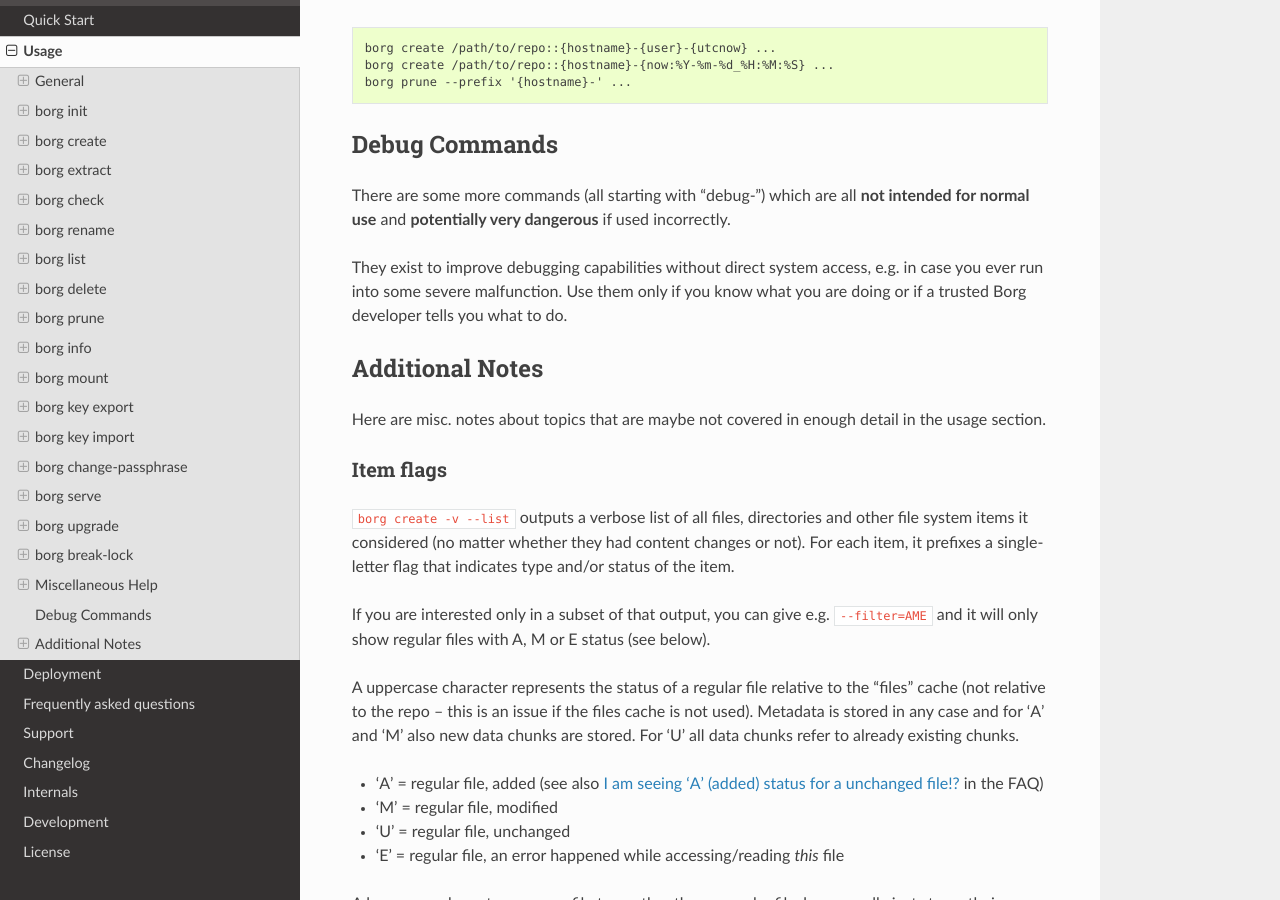
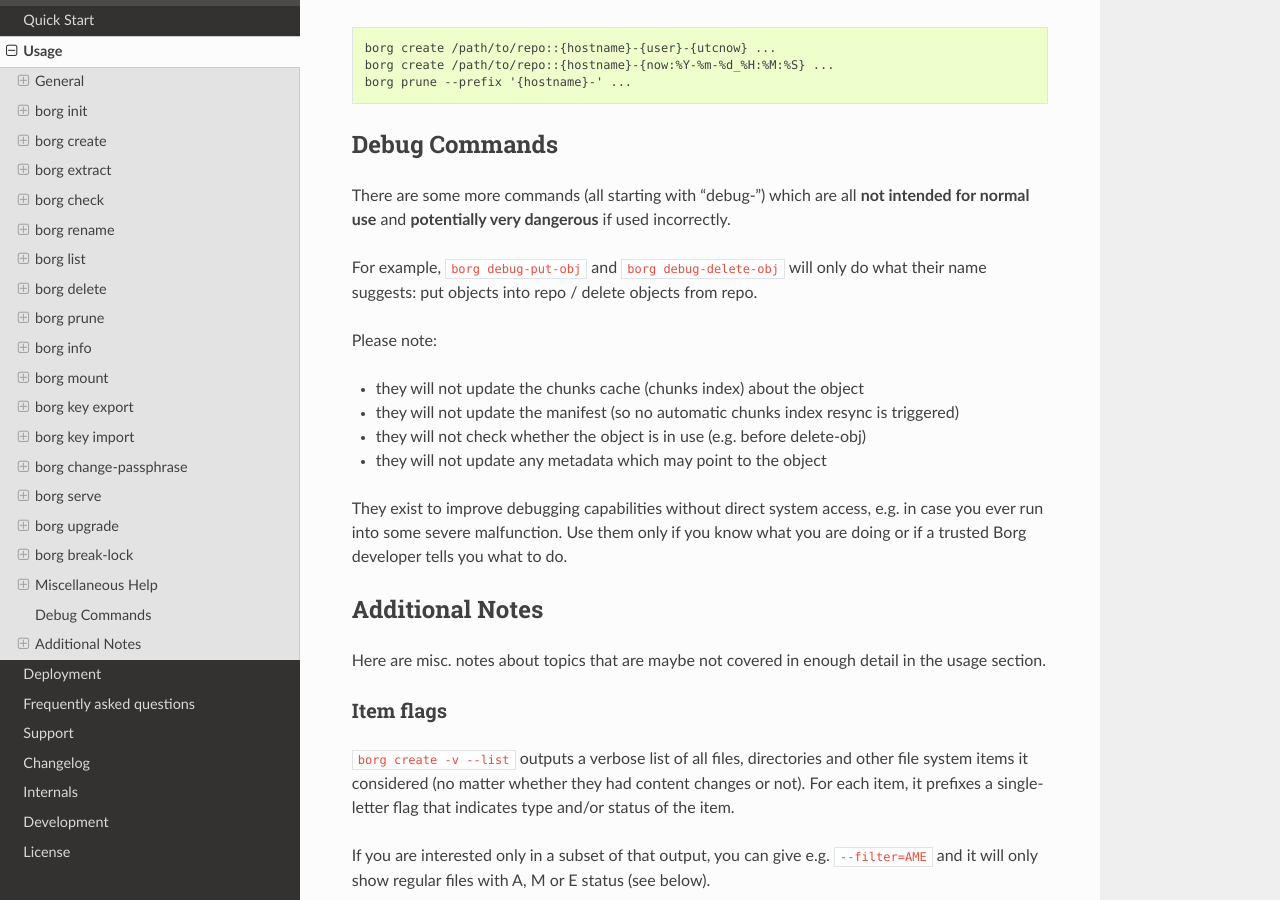
Before and after one commit to borgbackup/borg, a Sphinx documentation site: the page built from docs/usage.rst, in a window 1280 px wide and 900 px high, scrolled down 27839 px. Built offline with Sphinx 7.4.7 and the Read the Docs theme 2.0.0, drawn with Linux system fonts in a browser that asks for light colours; pages that are not in the unit, such as notebooks, are missing from menus; the version number could not be read and is left out.

Commit message:
add more specific warning about write-access debug commands

```diff
--- a/docs/usage.rst
+++ b/docs/usage.rst
@@ -567,8 +567,19 @@ Miscellaneous Help
 
 Debug Commands
 --------------
+
 There are some more commands (all starting with "debug-") which are all
 **not intended for normal use** and **potentially very dangerous** if used incorrectly.
+
+For example, ``borg debug-put-obj`` and ``borg debug-delete-obj`` will only do
+what their name suggests: put objects into repo / delete objects from repo.
+
+Please note:
+
+- they will not update the chunks cache (chunks index) about the object
+- they will not update the manifest (so no automatic chunks index resync is triggered)
+- they will not check whether the object is in use (e.g. before delete-obj)
+- they will not update any metadata which may point to the object
 
 They exist to improve debugging capabilities without direct system access, e.g.
 in case you ever run into some severe malfunction. Use them only if you know
```
